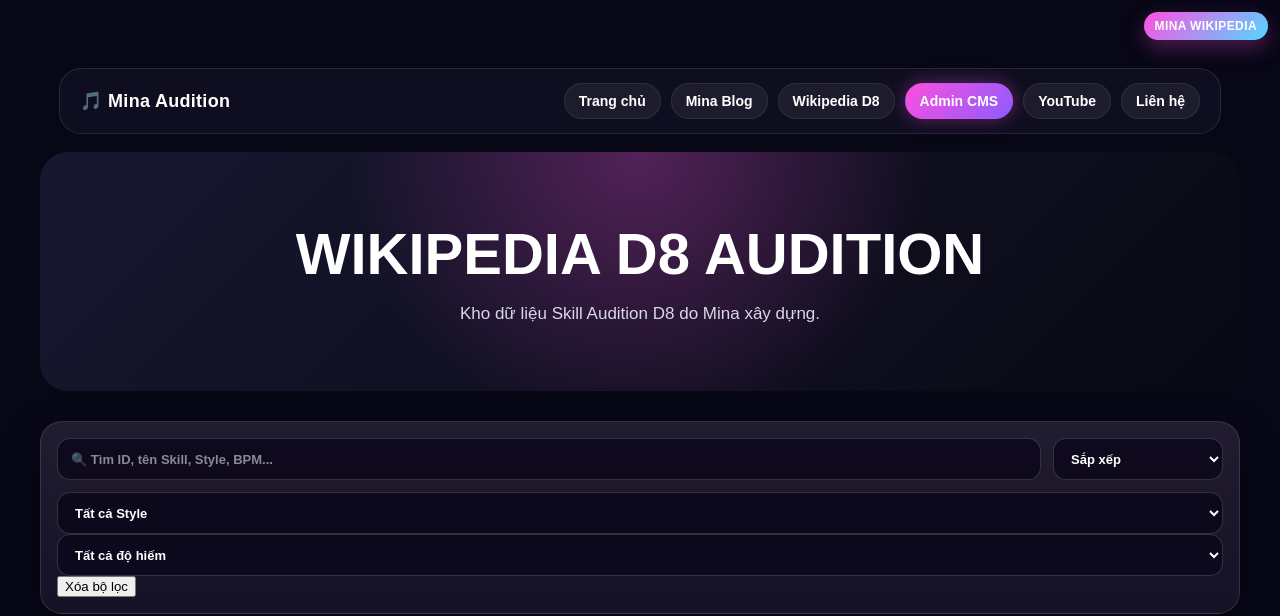
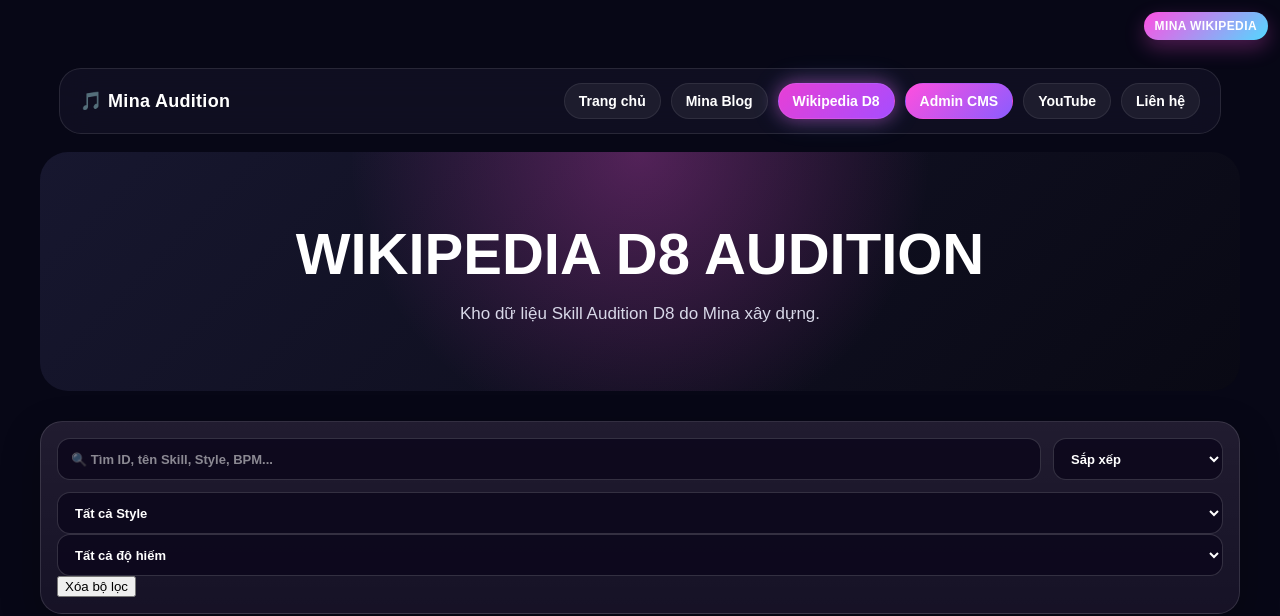
Before and after one commit to shopanh3dauditiondieptu-collab/mina-audition, a plain HTML site: page wiki.html in a window 1280 px wide. Shown: the top 616 px of the page. Drawn offline with Linux system fonts and the light colour scheme.

Commit message:
Update wiki.css

```diff
--- a/css/wiki.css
+++ b/css/wiki.css
@@ -889,3 +889,35 @@ body {
     grid-template-columns:1fr;
   }
 }
+/* =====================================================
+   MINA WIKI - SỬA TRẠNG THÁI MENU ĐANG MỞ
+===================================================== */
+
+/* Tất cả nút menu trở về trạng thái bình thường */
+.wiki-nav-links a {
+  background: rgba(255, 255, 255, 0.06);
+  color: #ffffff;
+  box-shadow: none;
+}
+
+/* Chỉ trang hiện tại mới được sáng */
+.wiki-nav-links a[aria-current="page"] {
+  background: linear-gradient(135deg, #e83fd5, #a64dff);
+  color: #ffffff;
+  box-shadow:
+    0 0 18px rgba(232, 63, 213, 0.45),
+    0 0 28px rgba(89, 213, 255, 0.22);
+}
+
+/* Admin CMS không sáng cố định khi đang ở trang Wiki */
+.wiki-nav-links .wiki-admin-link:not([aria-current="page"]) {
+  background: rgba(255, 255, 255, 0.06);
+  color: #ffffff;
+  box-shadow: none;
+}
+
+/* Hiệu ứng rê chuột cho Admin CMS */
+.wiki-nav-links .wiki-admin-link:hover {
+  background: linear-gradient(135deg, #e83fd5, #a64dff);
+  color: #ffffff;
+}
```
